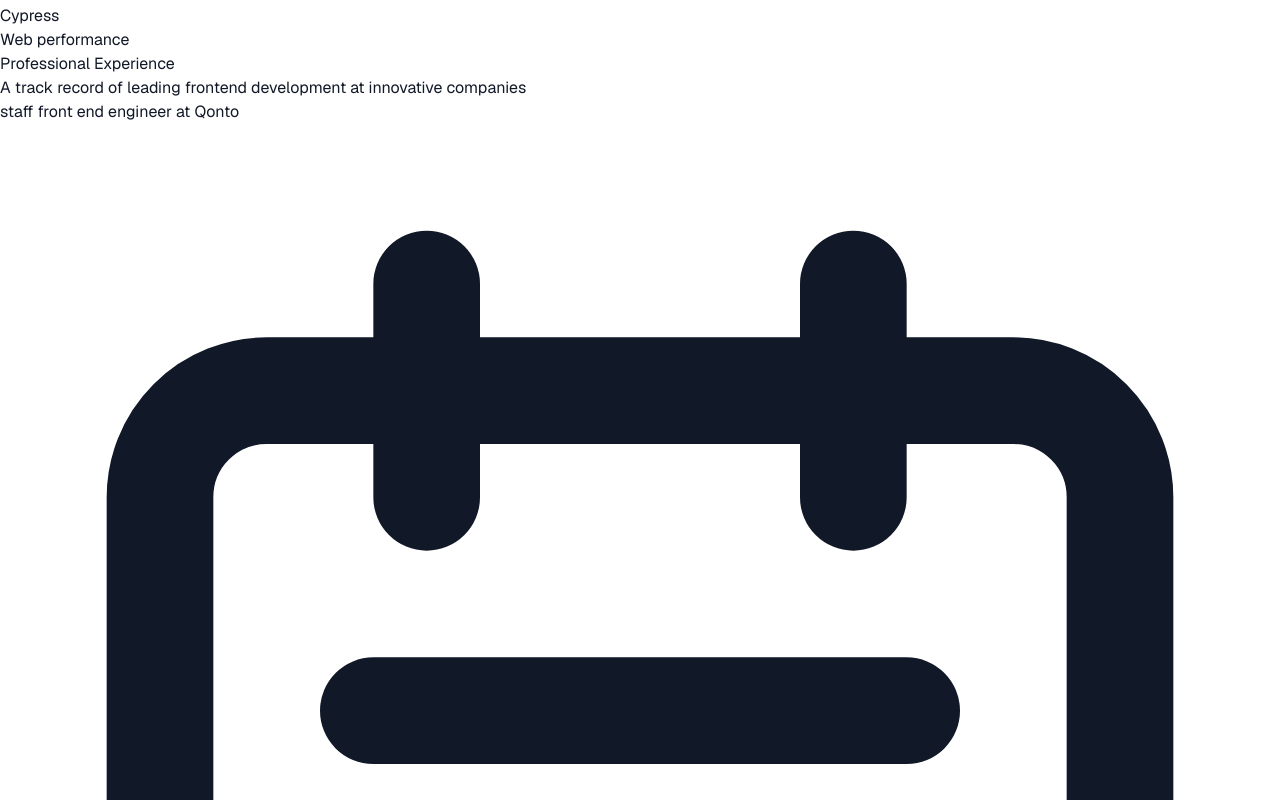
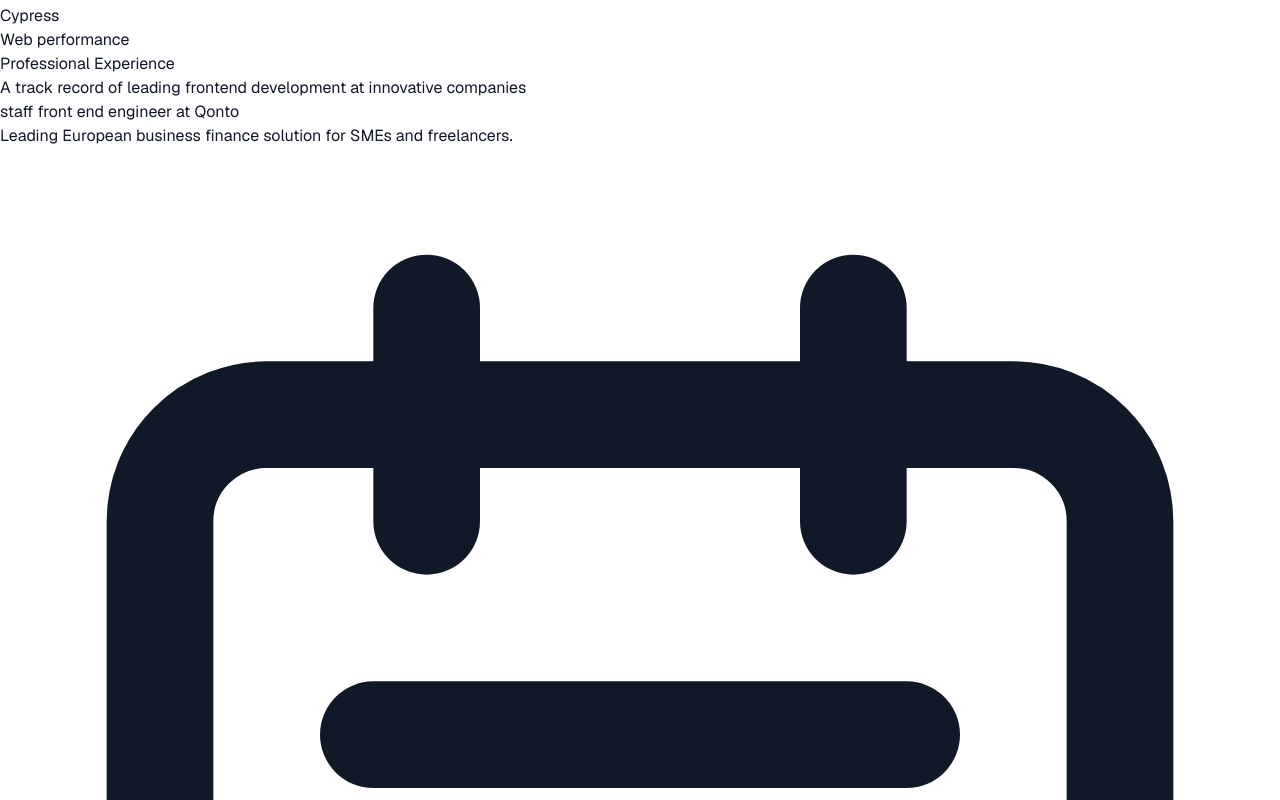
Before and after one commit to kobe13/portfolio, a Next.js app: page / in a window 1280 px wide. Shown: the part 5140-5940 px from the top of the page. Built offline with nearby package versions, Linux system fonts and the light colour scheme.

Commit message:
Add company descriptions to work experience in resume data and update WorkCard component

```diff
--- a/src/app/components/experience-section.tsx
+++ b/src/app/components/experience-section.tsx
@@ -26,6 +26,7 @@ export const ExperienceSection = () => {
                   <div className="md:ml-16 bg-white rounded-xl p-6 shadow-sm border border-gray-200 hover:shadow-md transition-all duration-200">
                     <WorkCard
                       title={work.title}
+                      companyDescription={work.companyDescription}
                       description={work.description}
                       location={work.location}
                       dates={work.dates}
--- a/src/app/components/work-card.tsx
+++ b/src/app/components/work-card.tsx
@@ -3,6 +3,7 @@ import { Badge } from "./badge";
 
 type Props = {
   title: string;
+  companyDescription?: string;
   description: string[];
   dates: string;
   location: string;
@@ -11,6 +12,7 @@ type Props = {
 
 export const WorkCard = ({
   title,
+  companyDescription,
   description,
   dates,
   location,
@@ -20,6 +22,9 @@ export const WorkCard = ({
     <div className="flex flex-1 flex-col justify-start gap-3">
       <div>
         <h3 className="text-2xl font-bold text-gray-900 mb-2">{title}</h3>
+        <p className="text-sm text-gray-500 mb-2 max-w-xl">
+          {companyDescription}
+        </p>
         <div className="flex flex-col sm:flex-row sm:items-center gap-2 text-sm text-gray-600 mb-4">
           {dates && (
             <time className="flex items-center gap-1">
--- a/src/app/data/resume.tsx
+++ b/src/app/data/resume.tsx
@@ -62,6 +62,8 @@ export const DATA = {
     {
       id: "qonto-2024",
       title: "staff front end engineer at Qonto",
+      companyDescription:
+        "Leading European business finance solution for SMEs and freelancers.",
       dates: "December 2024 - Present",
       location: "Remote, France",
       description: [],
@@ -82,6 +84,8 @@ export const DATA = {
     {
       id: "stuart-2019",
       title: "lead front end engineer at Stuart",
+      companyDescription:
+        "Last mile delivery platform that connects small and big businesses to a fleet of couriers.",
       dates: "June 2019 - June 2024",
       location: "Remote, France",
       description: [
@@ -117,6 +121,8 @@ export const DATA = {
     {
       id: "data-soluce-2018",
       title: "lead front end engineer at Data Soluce",
+      companyDescription:
+        "Platform for collaboration across the lifecycle of real estate development and maintenance.",
       dates: "Dec 2018 – May 2019",
       location: "Remote, France",
       description: [
@@ -143,6 +149,8 @@ export const DATA = {
     {
       id: "scout24-2017",
       title: "senior front end engineer at Scout24 Group",
+      companyDescription:
+        "Operator of leading digital marketplaces in Germany and other selected European countries.",
       dates: "September 2017 - November 2018",
       location: "Munich, Germany",
       description: [
@@ -164,6 +172,8 @@ export const DATA = {
     {
       id: "chip-2016",
       title: "senior front end engineer at CHIP",
+      companyDescription:
+        "Leading online provider in the digital consulting segment in Germany and Europe.",
       dates: "November 2016 - September 2017",
       location: "Munich, Germany",
       description: [
```
